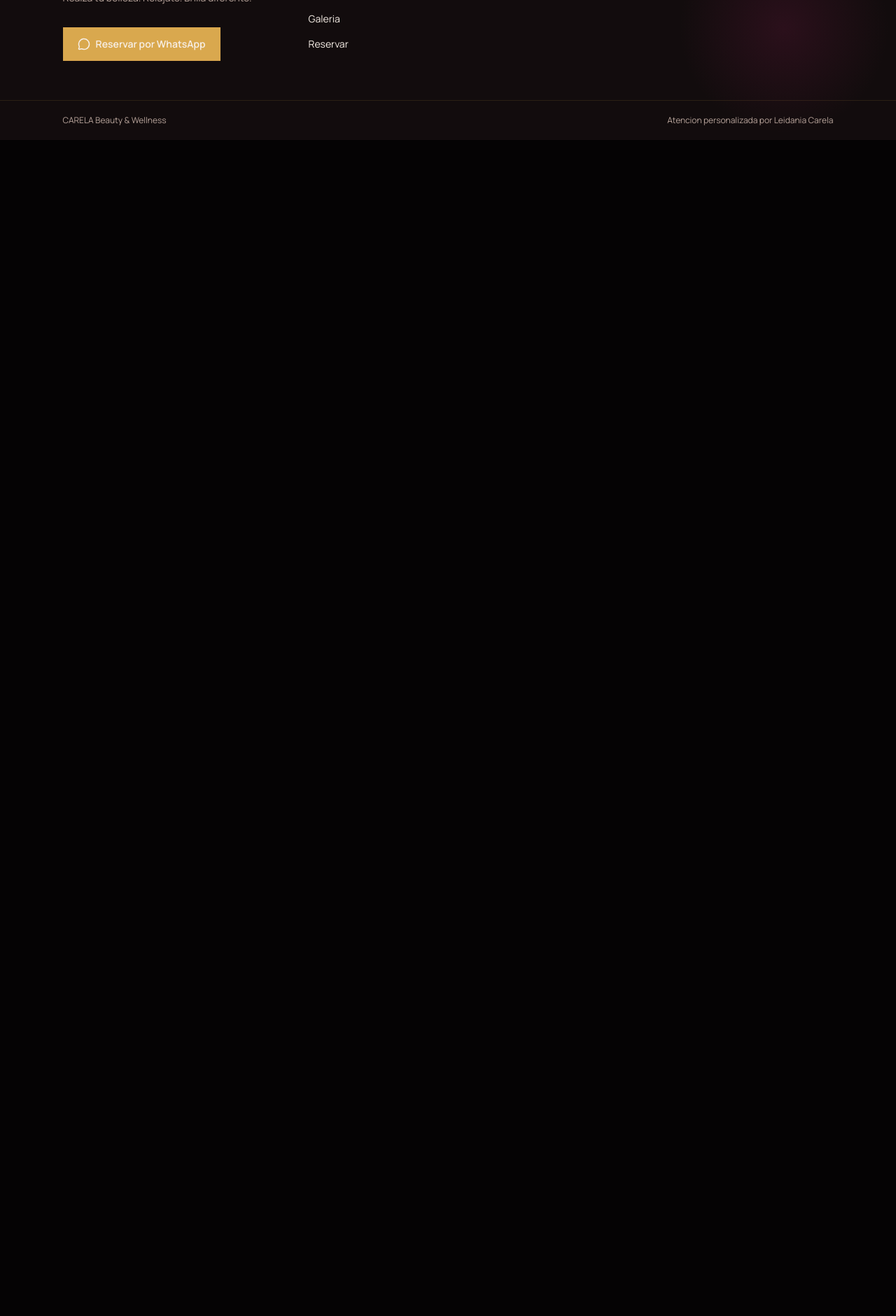
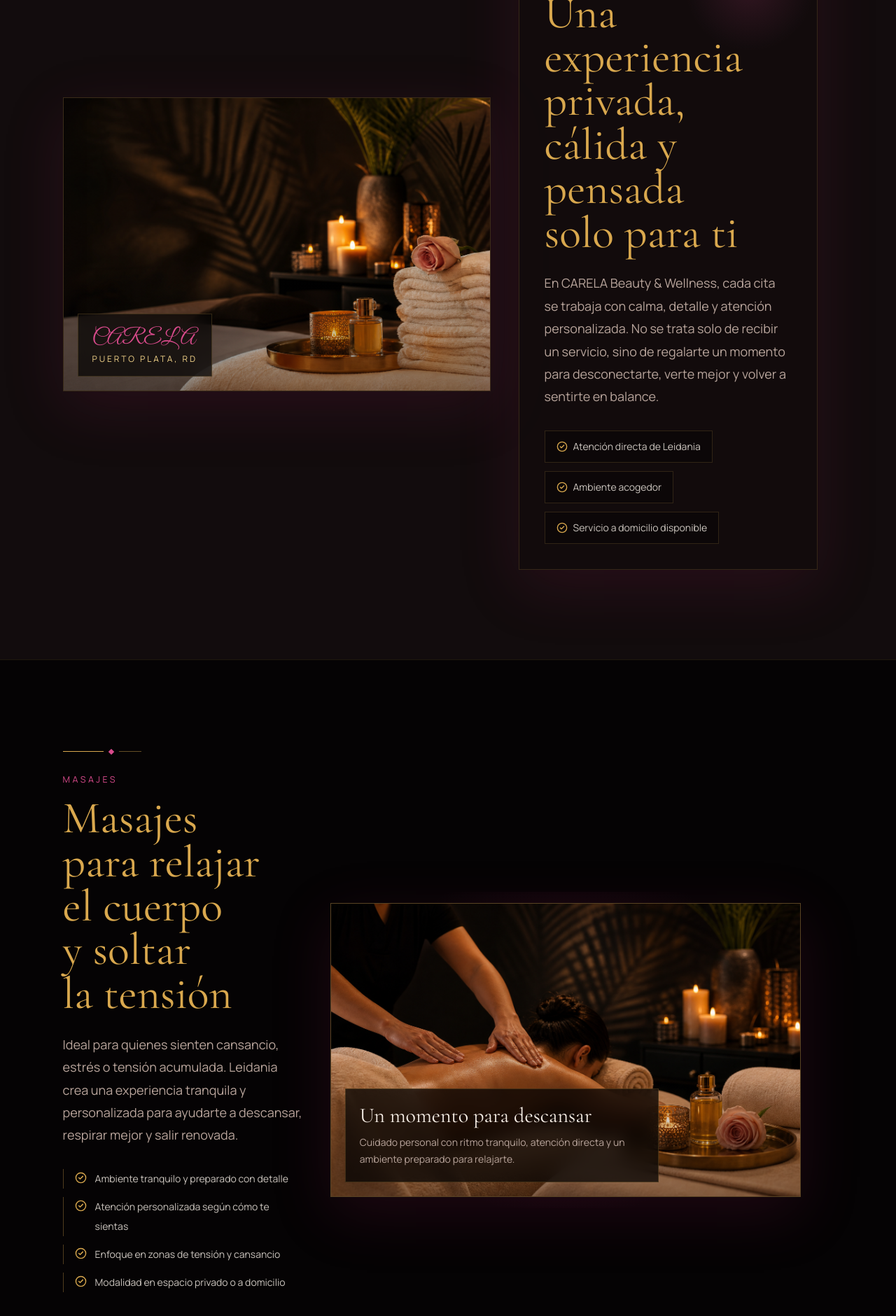
Before and after one commit to carlosreynag06/carela, a Next.js app: page / in a window 1280 px wide. Shown: the part 3280-5160 px from the top of the page at 70% size. Before the commit the page ends 3480 px from the top, so only its background shows below. Built offline with nearby package versions, Linux system fonts and the light colour scheme.

Commit message:
Build boutique experience and massage sections

```diff
--- a/app/page.tsx
+++ b/app/page.tsx
@@ -5,6 +5,8 @@ import { ArrowRight, CheckCircle2, Heart, Sparkles, Stars } from "lucide-react";
 import { Button } from "@/components/Button";
 import { Container } from "@/components/Container";
 import { DecorativeDivider } from "@/components/DecorativeDivider";
+import { ImageFrame } from "@/components/ImageFrame";
+import { PremiumCard } from "@/components/PremiumCard";
 import { Reveal } from "@/components/Reveal";
 import { Section } from "@/components/Section";
 import { services } from "@/data/services";
@@ -28,12 +30,27 @@ const essenceItems = [
   },
 ];
 
+const boutiqueBenefits = [
+  "Atención directa de Leidania",
+  "Ambiente acogedor",
+  "Servicio a domicilio disponible",
+];
+
+const massageBenefits = [
+  "Ambiente tranquilo y preparado con detalle",
+  "Atención personalizada según cómo te sientas",
+  "Enfoque en zonas de tensión y cansancio",
+  "Modalidad en espacio privado o a domicilio",
+];
+
 export default function Home() {
   return (
     <>
       <Hero />
       <BrandEssenceStrip />
       <ServicesPreview />
+      <BoutiqueExperience />
+      <FeaturedMassage />
     </>
   );
 }
@@ -251,3 +268,145 @@ function ServicesPreview() {
     </Section>
   );
 }
+
+function BoutiqueExperience() {
+  return (
+    <Section spacing="lg" tone="charcoal">
+      <Container>
+        <div className="grid gap-10 lg:grid-cols-[1.05fr_0.95fr] lg:items-center">
+          <Reveal>
+            <ImageFrame priority="feature" className="aspect-[16/11] min-h-0">
+              <Image
+                src="/images/hero-carela-spa.png"
+                alt="Ambiente boutique de spa con velas, toallas y detalles cálidos"
+                fill
+                sizes="(min-width: 1024px) 45vw, 86vw"
+                className="object-cover object-center"
+              />
+              <div className="absolute bottom-5 left-5 z-20 border border-champagne-gold/20 bg-background/72 px-5 py-4 backdrop-blur-md">
+                <p className="font-script text-3xl text-rose-pink">CARELA</p>
+                <p className="mt-1 text-xs uppercase tracking-[0.24em] text-soft-gold">
+                  Puerto Plata, RD
+                </p>
+              </div>
+            </ImageFrame>
+          </Reveal>
+
+          <Reveal delay={0.12}>
+            <PremiumCard className="relative overflow-hidden p-7 sm:p-9">
+              <div className="absolute right-0 top-0 size-48 bg-[radial-gradient(circle,rgba(217,75,140,0.16),transparent_68%)]" />
+              <div className="relative">
+                <DecorativeDivider />
+                <p className="mt-7 text-eyebrow uppercase tracking-[0.28em] text-rose-pink">
+                  Experiencia boutique
+                </p>
+                <h2 className="mt-4 font-serif text-section-title text-champagne-gold text-balance">
+                  Una experiencia privada, cálida y pensada solo para ti
+                </h2>
+                <p className="mt-6 text-lead text-muted-taupe">
+                  En CARELA Beauty & Wellness, cada cita se trabaja con calma,
+                  detalle y atención personalizada. No se trata solo de recibir
+                  un servicio, sino de regalarte un momento para desconectarte,
+                  verte mejor y volver a sentirte en balance.
+                </p>
+
+                <div className="mt-8 flex flex-wrap gap-3">
+                  {boutiqueBenefits.map((benefit) => (
+                    <span
+                      key={benefit}
+                      className="inline-flex items-center gap-2 border border-champagne-gold/18 bg-background/45 px-4 py-3 text-sm text-warm-cream/82"
+                    >
+                      <CheckCircle2
+                        className="text-champagne-gold"
+                        size={16}
+                        aria-hidden
+                      />
+                      {benefit}
+                    </span>
+                  ))}
+                </div>
+              </div>
+            </PremiumCard>
+          </Reveal>
+        </div>
+      </Container>
+    </Section>
+  );
+}
+
+function FeaturedMassage() {
+  return (
+    <Section className="border-y border-champagne-gold/12" spacing="lg" tone="black">
+      <Container>
+        <div className="grid gap-10 lg:grid-cols-[0.88fr_1.12fr] lg:items-center">
+          <Reveal>
+            <div>
+              <DecorativeDivider />
+              <p className="mt-7 text-eyebrow uppercase tracking-[0.28em] text-rose-pink">
+                Masajes
+              </p>
+              <h2 className="mt-4 max-w-3xl font-serif text-section-title text-champagne-gold text-balance">
+                Masajes para relajar el cuerpo y soltar la tensión
+              </h2>
+              <p className="mt-6 max-w-2xl text-lead text-muted-taupe">
+                Ideal para quienes sienten cansancio, estrés o tensión
+                acumulada. Leidania crea una experiencia tranquila y
+                personalizada para ayudarte a descansar, respirar mejor y salir
+                renovada.
+              </p>
+
+              <div className="mt-8 grid gap-3">
+                {massageBenefits.map((benefit) => (
+                  <span
+                    key={benefit}
+                    className="flex items-start gap-3 border-l border-champagne-gold/35 pl-4 text-sm leading-7 text-warm-cream/82"
+                  >
+                    <CheckCircle2
+                      className="mt-1 shrink-0 text-champagne-gold"
+                      size={17}
+                      aria-hidden
+                    />
+                    {benefit}
+                  </span>
+                ))}
+              </div>
+
+              <div className="mt-9">
+                <Button href={whatsapp.url} icon={<ArrowRight size={18} />}>
+                  Quiero reservar un masaje
+                </Button>
+              </div>
+            </div>
+          </Reveal>
+
+          <Reveal delay={0.12}>
+            <div className="relative">
+              <div className="absolute -inset-4 bg-[radial-gradient(circle_at_50%_45%,rgba(143,31,84,0.24),transparent_62%)]" />
+              <ImageFrame
+                priority="feature"
+                className="relative aspect-[16/10] min-h-0 border-champagne-gold/35"
+              >
+                <Image
+                  src="/images/service-masajes-v2.png"
+                  alt="Mujer recibiendo masaje relajante en un ambiente cálido"
+                  fill
+                  sizes="(min-width: 1024px) 48vw, 86vw"
+                  className="object-cover object-center"
+                />
+                <div className="absolute inset-x-5 bottom-5 z-20 border border-champagne-gold/20 bg-background/74 p-5 backdrop-blur-md sm:max-w-md">
+                  <p className="font-serif text-3xl text-warm-cream">
+                    Un momento para descansar
+                  </p>
+                  <p className="mt-2 text-sm leading-6 text-muted-taupe">
+                    Cuidado personal con ritmo tranquilo, atención directa y un
+                    ambiente preparado para relajarte.
+                  </p>
+                </div>
+              </ImageFrame>
+            </div>
+          </Reveal>
+        </div>
+      </Container>
+    </Section>
+  );
+}
```
Also changed, not shown: 1 other file (tests, documents, lock files or other folders).
